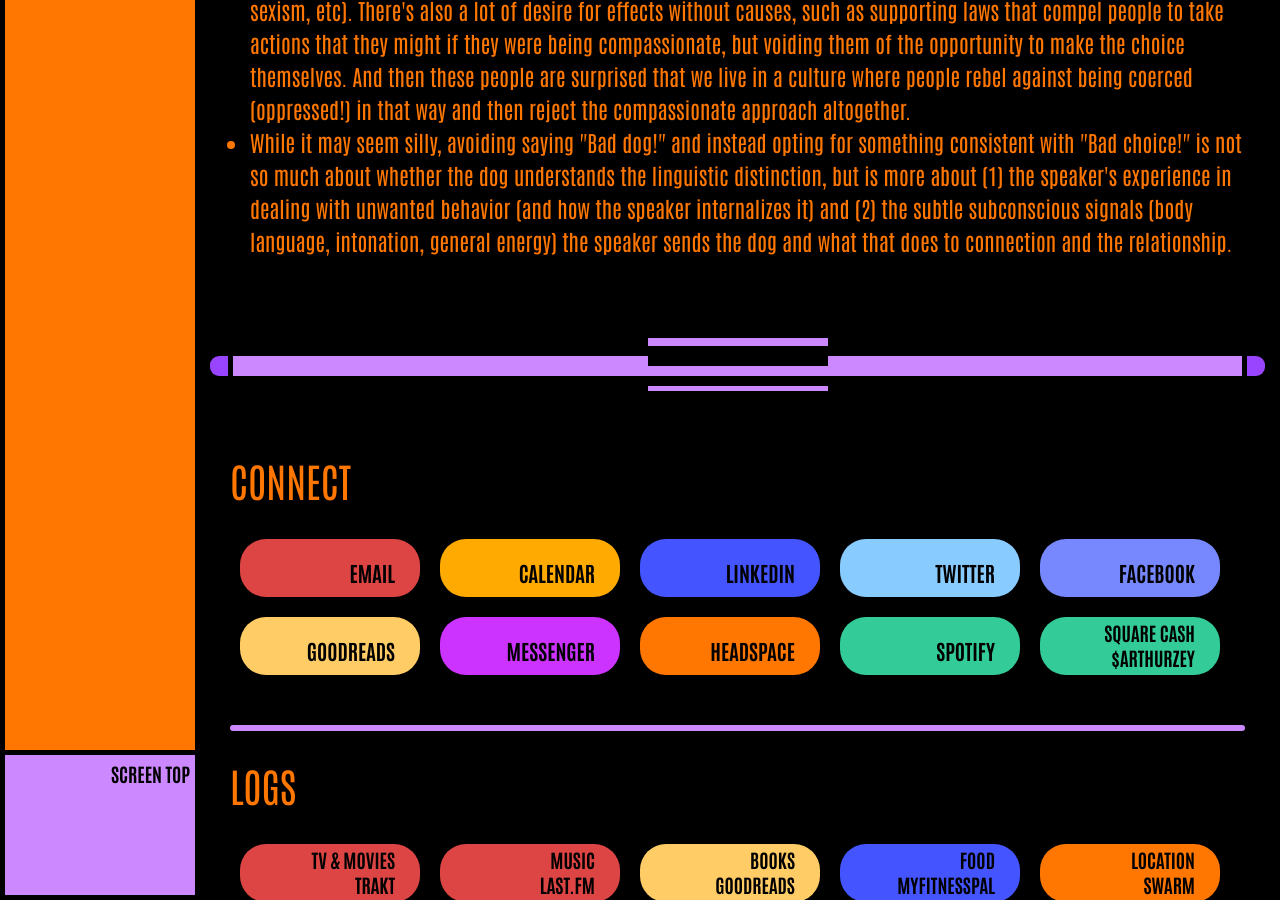
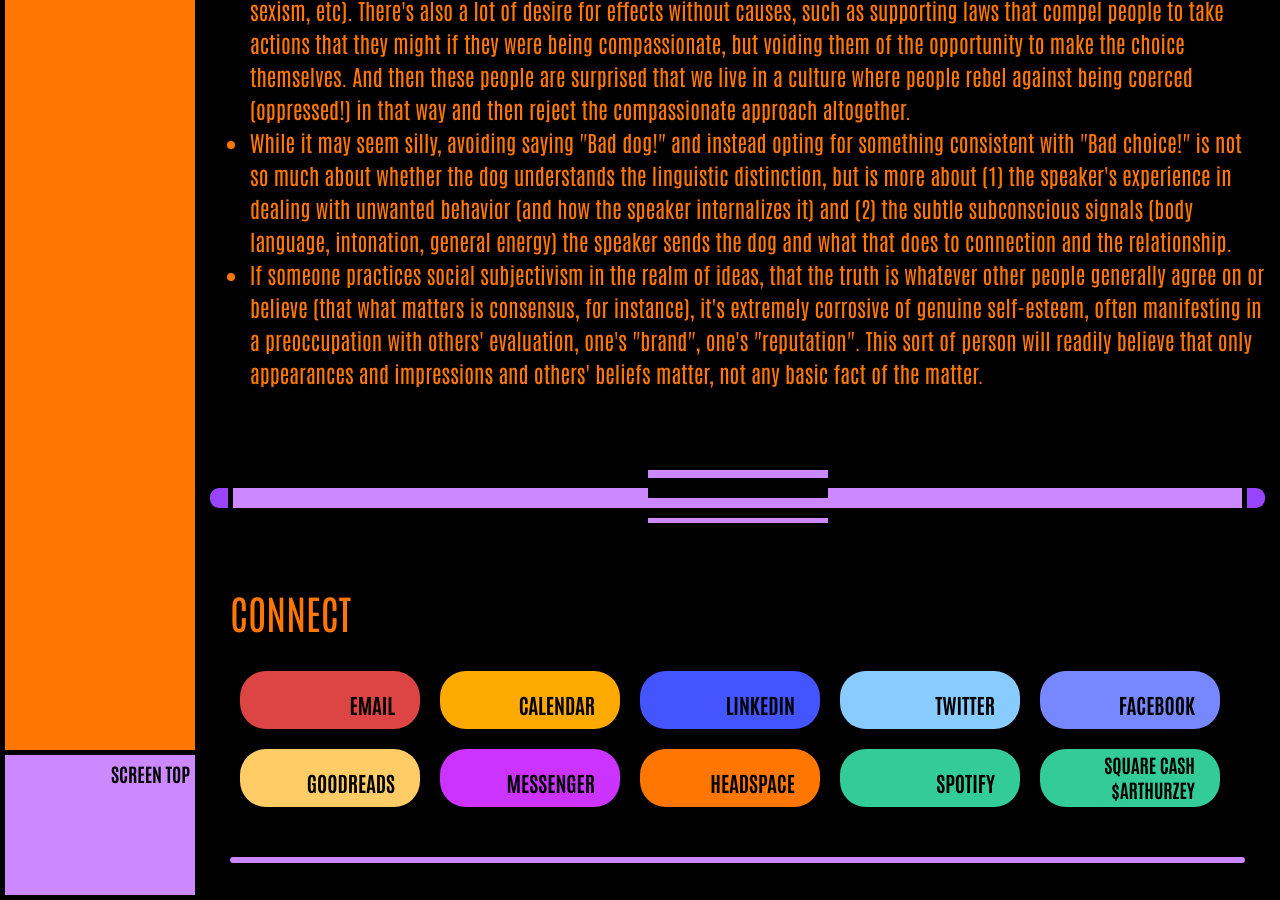
Before and after one commit to ArthurZey/arthurzey.github.io, a Jekyll site: the page built from _pages/stubs/integration.md, in a window 1280 px wide and 900 px high, scrolled down 2472 px. Built offline with Jekyll 4.4.1, drawn with Linux system fonts in a browser that asks for light colours; some of the changed lines change nothing that is shown; some of the changed text lies outside the part shown.

Commit message:
added point about second-handedness in knowledge and also self-esteem

```diff
--- a/_pages/stubs/integration.md
+++ b/_pages/stubs/integration.md
@@ -6,7 +6,7 @@
   - about
 description: "Whether in different aspects of life or looking at dispositions through different lenses, I think certain qualities naturally go hand-in-hand."
 date: "2020-11-23"
-last_modified_at: "2022-06-23T15:22:39+00:00"
+last_modified_at: "2023-02-17T15:55:09+00:00"
 ---
 
 High-level ideas:
@@ -38,3 +38,4 @@
 * What is the role of our media (books, TV, movies) in promoting the idea of _some people are actually/inherently bad_ via their melodramatic battles between [good and evil](/good-versus-evil/)? Have our cultural stories brainwashed us into believing that what we see dramatized in those stories of the "truly bad guy" is applicable to real people in real life? This is especially prevalent in superhero shows/movies, but it's _everywhere_. Have our stories made us susceptible to imputing evil motives to people who do things that displease/hurt us?
 * It's maybe worthwhile to consider the opposite correlations and the compartmentalization that's required to maintain certain contradictions. I'm always disappointed when I hear about people preaching compassion, empathy, and connection, and then I hear them spew hatred (and envy) for rich people, express political/economic viewpoints that are premised on the idea of a zero-sum game (instead of [harmonious interests between people](/harmony-of-interests/)), and end up getting mired in "us versus them" dynamics in numerous ways (from casting some people as inherently bad (reflecting their own fixed mindset, belief that people aren't generally doing the best that they can, etc) to myopic obsession with oppression, classism, racism, sexism, etc). There's also a lot of desire for effects without causes, such as supporting laws that compel people to take actions that they might if they were being compassionate, but voiding them of the opportunity to make the choice themselves. And then these people are surprised that we live in a culture where people rebel against being coerced (oppressed!) in that way and then reject the compassionate approach altogether.
 * While it may seem silly, avoiding saying "Bad dog!" and instead opting for something consistent with "Bad choice!" is not so much about whether the dog understands the linguistic distinction, but is more about (1) the speaker's experience in dealing with unwanted behavior (and how the speaker internalizes it) and (2) the subtle subconscious signals (body language, intonation, general energy) the speaker sends the dog and what that does to connection and the relationship.
+* If someone practices social subjectivism in the realm of ideas, that the truth is whatever other people generally agree on or believe (that what matters is consensus, for instance), it's extremely corrosive of genuine self-esteem, often manifesting in a preoccupation with others' evaluation, one's "brand", one's "reputation". This sort of person will readily believe that only appearances and impressions and others' beliefs matter, not any basic fact of the matter.
```
